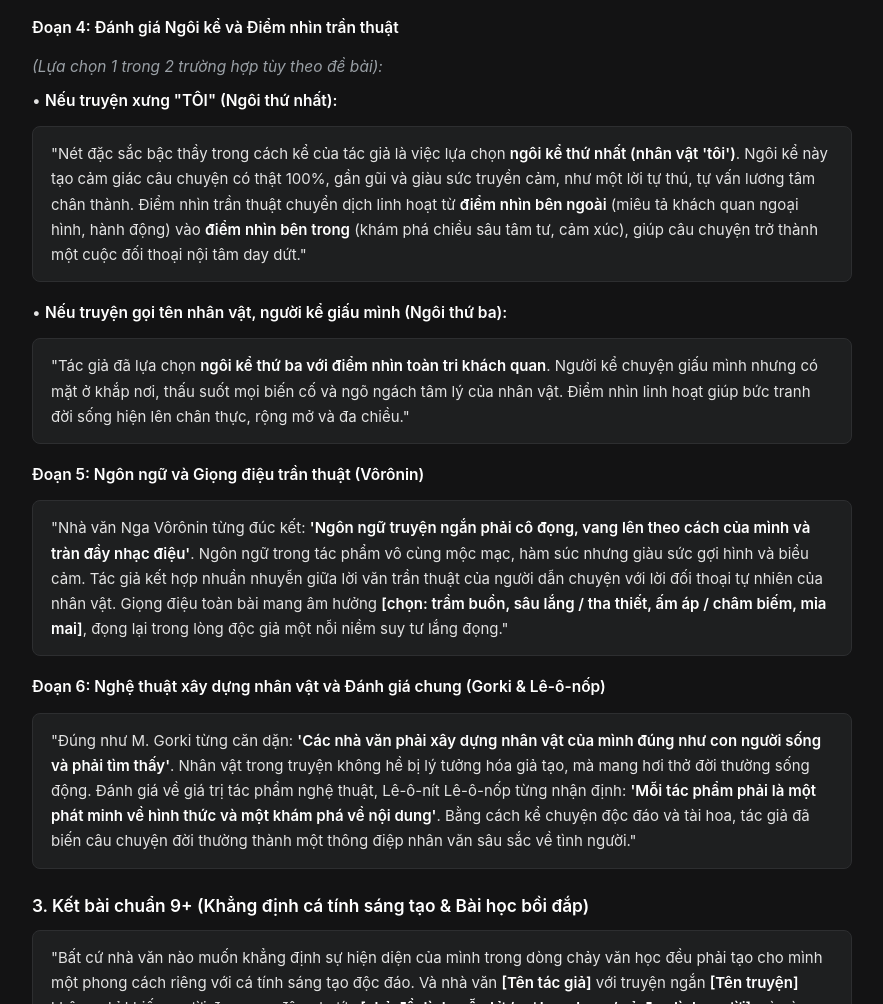
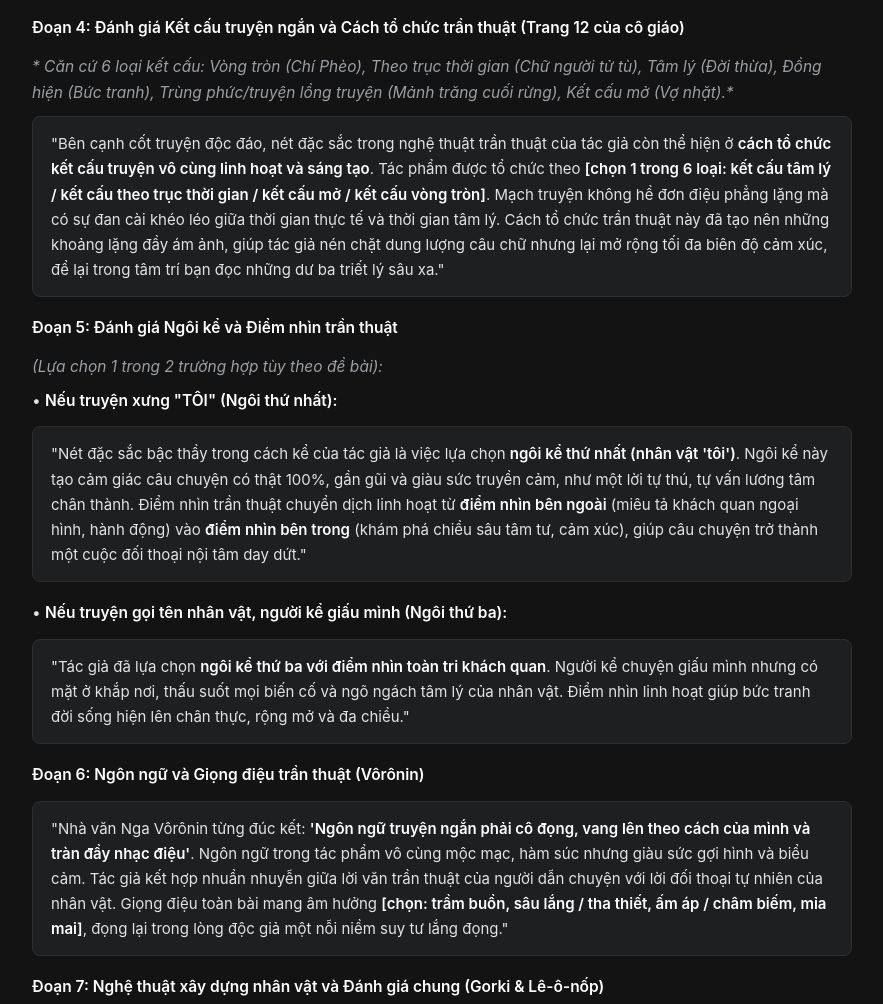
Before and after one commit to myiqiszillion/Ontap, a website: page public/on-thi.html in a window 1280 px wide. Shown: the part 4731-5735 px from the top of the page, without its empty margins (198-1081 px from the left). Drawn offline with Linux system fonts and the light colour scheme.

Commit message:
feat(literature): add narrative structure and plot design section from page 12

```diff
--- a/public/on-thi.html
+++ b/public/on-thi.html
@@ -313,7 +313,13 @@
         "Nhà văn Nguyễn Minh Châu từng chiêm nghiệm: <strong>'Tình huống là khoảnh khắc chứa đựng cả một đời người, thậm chí cả một đời nhân loại'</strong>. Tác phẩm đã tạo dựng một tình huống truyện đắt giá, đó là khi: <strong>[Kể khoảnh khắc bước ngoặt: sự thật lộ ra / nhân vật thay đổi nhận thức]</strong>. Đây là một <strong>tình huống nhận thức và tâm trạng</strong>, thúc đẩy câu chuyện lên đến đỉnh điểm và thức tỉnh lương tri con người. Đặc biệt, chi tiết nghệ thuật <strong>[Kể tên 1 chi tiết: bó hoa / giọt nước mắt / nụ cười...]</strong> đã trở thành điểm nhấn biểu tượng sâu sắc. Đúng như quy luật nghệ thuật: <em>'Một chi tiết nhỏ nhưng có thể gợi mở cả một tầng ý nghĩa sâu sắc về nhân sinh, xã hội'</em>."
     </blockquote>
 
-    <p><strong>Đoạn 4: Đánh giá Ngôi kể và Điểm nhìn trần thuật</strong></p>
+    <p><strong>Đoạn 4: Đánh giá Kết cấu truyện ngắn và Cách tổ chức trần thuật (Trang 12 của cô giáo)</strong></p>
+    <span class="note-italic">* Căn cứ 6 loại kết cấu: Vòng tròn (Chí Phèo), Theo trục thời gian (Chữ người tử tù), Tâm lý (Đời thừa), Đồng hiện (Bức tranh), Trùng phức/truyện lồng truyện (Mảnh trăng cuối rừng), Kết cấu mở (Vợ nhặt).*</span>
+    <blockquote>
+        "Bên cạnh cốt truyện độc đáo, nét đặc sắc trong nghệ thuật trần thuật của tác giả còn thể hiện ở <strong>cách tổ chức kết cấu truyện vô cùng linh hoạt và sáng tạo</strong>. Tác phẩm được tổ chức theo <strong>[chọn 1 trong 6 loại: kết cấu tâm lý / kết cấu theo trục thời gian / kết cấu mở / kết cấu vòng tròn]</strong>. Mạch truyện không hề đơn điệu phẳng lặng mà có sự đan cài khéo léo giữa thời gian thực tế và thời gian tâm lý. Cách tổ chức trần thuật này đã tạo nên những khoảng lặng đầy ám ảnh, giúp tác giả nén chặt dung lượng câu chữ nhưng lại mở rộng tối đa biên độ cảm xúc, để lại trong tâm trí bạn đọc những dư ba triết lý sâu xa."
+    </blockquote>
+
+    <p><strong>Đoạn 5: Đánh giá Ngôi kể và Điểm nhìn trần thuật</strong></p>
     <span class="note-italic">(Lựa chọn 1 trong 2 trường hợp tùy theo đề bài):</span>
 
     <p>• <strong>Nếu truyện xưng "TÔI" (Ngôi thứ nhất):</strong></p>
@@ -326,12 +332,12 @@
         "Tác giả đã lựa chọn <strong>ngôi kể thứ ba với điểm nhìn toàn tri khách quan</strong>. Người kể chuyện giấu mình nhưng có mặt ở khắp nơi, thấu suốt mọi biến cố và ngõ ngách tâm lý của nhân vật. Điểm nhìn linh hoạt giúp bức tranh đời sống hiện lên chân thực, rộng mở và đa chiều."
     </blockquote>
 
-    <p><strong>Đoạn 5: Ngôn ngữ và Giọng điệu trần thuật (Vôrônin)</strong></p>
+    <p><strong>Đoạn 6: Ngôn ngữ và Giọng điệu trần thuật (Vôrônin)</strong></p>
     <blockquote>
         "Nhà văn Nga Vôrônin từng đúc kết: <strong>'Ngôn ngữ truyện ngắn phải cô đọng, vang lên theo cách của mình và tràn đầy nhạc điệu'</strong>. Ngôn ngữ trong tác phẩm vô cùng mộc mạc, hàm súc nhưng giàu sức gợi hình và biểu cảm. Tác giả kết hợp nhuần nhuyễn giữa lời văn trần thuật của người dẫn chuyện với lời đối thoại tự nhiên của nhân vật. Giọng điệu toàn bài mang âm hưởng <strong>[chọn: trầm buồn, sâu lắng / tha thiết, ấm áp / châm biếm, mỉa mai]</strong>, đọng lại trong lòng độc giả một nỗi niềm suy tư lắng đọng."
     </blockquote>
 
-    <p><strong>Đoạn 6: Nghệ thuật xây dựng nhân vật và Đánh giá chung (Gorki & Lê-ô-nốp)</strong></p>
+    <p><strong>Đoạn 7: Nghệ thuật xây dựng nhân vật và Đánh giá chung (Gorki & Lê-ô-nốp)</strong></p>
     <blockquote>
         "Đúng như M. Gorki từng căn dặn: <strong>'Các nhà văn phải xây dựng nhân vật của mình đúng như con người sống và phải tìm thấy'</strong>. Nhân vật trong truyện không hề bị lý tưởng hóa giả tạo, mà mang hơi thở đời thường sống động. Đánh giá về giá trị tác phẩm nghệ thuật, Lê-ô-nít Lê-ô-nốp từng nhận định: <strong>'Mỗi tác phẩm phải là một phát minh về hình thức và một khám phá về nội dung'</strong>. Bằng cách kể chuyện độc đáo và tài hoa, tác giả đã biến câu chuyện đời thường thành một thông điệp nhân văn sâu sắc về tình người."
     </blockquote>
@@ -353,6 +359,8 @@
         <p style="margin-top: 12px;">V. Kuvinov là cây bút truyện ngắn tinh tế của văn học Nga, luôn hướng ngòi bút về những số phận bình dị đời thường nhưng ngời sáng tình người. Đại thi hào Goethe từng khẳng định: <em>'Nghệ thuật truyện ngắn đồng nghĩa với nghệ thuật sáng tạo cốt truyện'</em>. Trong "Những bông hoa", Kuvinov đã xây dựng một cốt truyện cô đọng, tự nhiên: Cuộc gặp gỡ tình cờ giữa nhân vật "tôi" – một người lớn đang mệt mỏi sau ngày dài lao động – và một cậu bé khoảng 12 tuổi, đen nhẻm, lam lũ đến bấm chuông bán những bó hoa đã héo rũ. Từ sự khó chịu ban đầu của người lớn, mạch truyện được đẩy lên cao trào và kết thúc đầy bất ngờ khi sự thật được hé lộ: cậu bé chắt chiu những bông hoa tàn để mang ra nghĩa trang đặt lên nấm mồ của người mẹ quá cố. Cốt truyện dồn nén toàn bộ sức nặng cảm xúc vào phần kết, tạo nên một nút thắt bất ngờ lay động tâm can người đọc.</p>
 
         <p style="margin-top: 12px;">Nhà văn Nguyễn Minh Châu từng chiêm nghiệm: <em>'Tình huống là khoảnh khắc chứa đựng cả một đời người, thậm chí cả một đời nhân loại'</em>. Tình huống trong "Những bông hoa" là một tình huống nhận thức và thức tỉnh tâm trạng sâu sắc. Tác giả đặt hai nhân vật vào hai hoàn cảnh đối lập: người lớn đủ đầy tiện nghi nhưng tâm hồn chai sạn, đối diện với em bé nghèo mồ côi mẹ nhưng ngời sáng lòng hiếu kính. Chi tiết "những bó hoa đã héo rũ" trên đôi bàn tay cháy đen là một sáng tạo nghệ thuật mang giá trị biểu tượng cao. Hoa có thể tàn về mặt vật chất nhưng lại nở hoa bất tử trong tâm hồn đứa trẻ. Tình huống hé lộ sự thật đã trở thành "cú đấm tinh thần" thức tỉnh nhân vật "tôi" khỏi sự vô cảm, ích kỷ.</p>
+
+        <p style="margin-top: 12px;">Về kết cấu truyện ngắn và cách tổ chức trần thuật, V. Kuvinov đã khéo léo sử dụng <strong>kết cấu tâm lý kết hợp với kết cấu mở</strong>. Mạch thời gian thực tế chỉ diễn ra trong vài phút ngắn ngủi bên ngưỡng cửa, nhưng thời gian tâm lý lại kéo dài vô tận qua dòng độc thoại tự vấn lương tâm của nhân vật "tôi". Kết thúc truyện không hề khép lại một cách bằng phẳng, mà mở ra một khoảng lặng đầy day dứt: cậu bé ôm hoa ra nghĩa trang đặt lên mộ mẹ, để lại người lớn đứng lặng trước bài học nhân sinh về lòng hiếu thảo và sự thức tỉnh lương tri. Kết cấu mở ấy đã biến câu chuyện thành một hồi chuông cảnh tỉnh lay động sâu xa tâm thức người đọc.</p>
 
         <p style="margin-top: 12px;">Nét đặc sắc xuất sắc nhất trong cách kể của Kuvinov chính là việc lựa chọn ngôi kể thứ nhất (nhân vật "tôi") kết hợp với sự luân chuyển điểm nhìn từ bên ngoài vào bên trong. Người kể chuyện xưng "tôi" tạo cảm giác câu chuyện có thật 100%, gần gũi, biến thiên truyện thành một lời tự thú, tự vấn lương tâm chân thành của người lớn trước một đứa trẻ. Điểm nhìn ban đầu từ bên ngoài (quan sát ngoại hình lem luốc của cậu bé) chuyển hóa tinh tế thành điểm nhìn bên trong (diễn biến tâm lý nhân vật "tôi": từ mệt mỏi &rarr; khó chịu &rarr; ngỡ ngàng &rarr; xấu hổ và nghẹn ngào).</p>
 
```
Also changed, not shown: public/van.html (+11 -3 lines).
